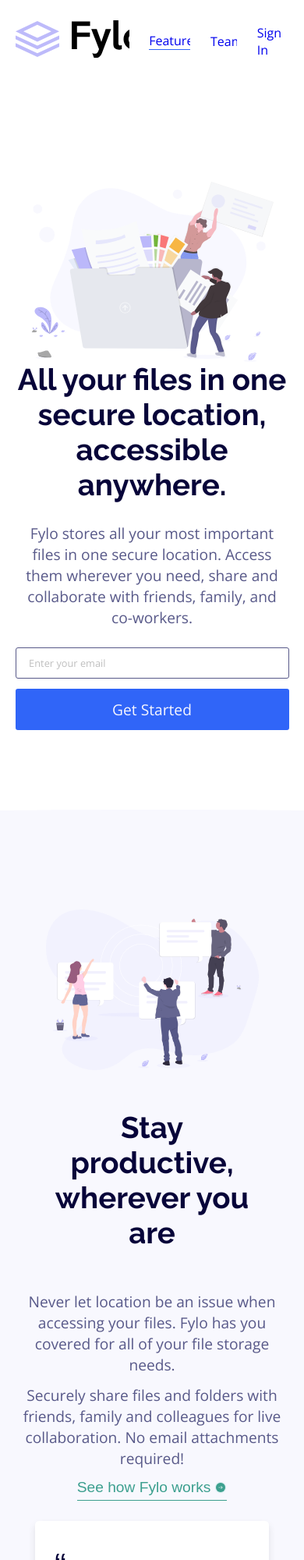
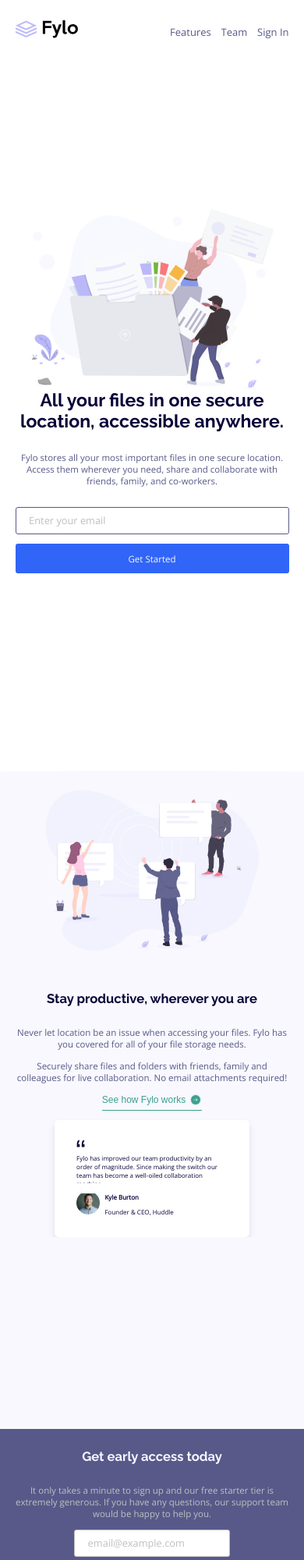
Before and after one commit to Deleau20/Challenge-Formation, a plain HTML site: page index.html in a window 390 px wide. Shown: the top 2000 px of the page at 78% size. Drawn offline with nearby package versions, Linux system fonts and the light colour scheme.

Commit message:
code pour la responsivité max à 425px

```diff
--- a/css/style.css
+++ b/css/style.css
@@ -64,10 +64,6 @@ section {
   transition: 3s;
 }
 
-.header .navbar ul li:hover,
-.header .navbar ul li.active {
-  border-bottom: 1px solid var(--bright-blue);
-}
 
 .home {
   display: flex;
@@ -295,6 +291,12 @@ footer {
   border: 1px solid var(--light-gray);
 }
 
+.team .team-content .team-email input::placeholder {
+  font-family: var(--open-sans-family);
+  font-size: 1rem;
+  color: var(--light-gray);
+}
+
 .team .team-content .team-email .btn {
   font-family: var(--open-sans-family);
   font-size: 1rem;
@@ -333,11 +335,11 @@ footer {
 .footer-nav .nav-links ul {
   display: flex;
   flex-direction: column;
-  color: var(--light-gray);
+  color: white;
 }
 
 .footer-nav .nav-links ul a {
-  color: var(--light-gray);
+  color: white;
   gap: 2rem;
 }
 
@@ -499,7 +501,7 @@ footer {
   .team .team-content .team-text h2 {
     font-family: var(--raleway-family);
     font-size: 2rem;
-    font-weight: var(--raleway-weights);
+    font-weight: bolder;
     color: var(--light-grayish-blue);
     margin-bottom: 2rem;
   }
@@ -514,6 +516,158 @@ footer {
 }
 
 
-@media (min-width: 320px){
+@media (max-width: 425px){
+  .header .logo img{
+    width: 80px;
+  }
 
+  .header .navbar ul li{
+    margin-left: 1rem;
+  }
+
+  .header .navbar ul li a{
+    font-size: 13px;
+    color: var(--desaturated-blue);
+  }
+
+  section {
+    min-height: 100vh;
+    padding: 2rem 5%;
+  }
+
+  .home .home-content h1{
+    font-size: 1.8rem;
+  }
+
+  .home .home-content p{
+    font-size: .9rem;
+  }
+
+  .home .home-content .home-email{
+    height: 35px;
+  }
+
+  .home .home-content .btn{
+    font-size: .9rem;
+    padding: .9rem 2rem;
+  }
+
+  .features-text{
+    width: 100%;
+  }
+
+  .features .features-content .features-text h2{
+    font-size: 1.3rem;
+    margin: 0;
+    margin-bottom: 2rem;
+    margin-top: 4rem;
+  }
+
+  .features .features-content .features-text p{
+    font-size: .9rem;
+  }
+
+
+  .features .features-content .features-text .features-btn button{
+    font-size: 12px;
+  }
+
+  .features .features-content .features-text .features-testimony {
+    display: flex;
+    flex-direction: column;
+    align-items: start;
+    padding: 2rem 8%;
+    justify-content: center;
+    margin-top: 1rem;
+    background-color: white;
+    width: 250px;
+    height: 150px;
+    border-radius: 5px;
+    box-shadow: 0px 5px 10px rgba(0, 0, 0, 0.1);
+  }
+
+  .features .features-content .features-text .features-testimony p{
+    font-size: 8px;
+  }
+
+  .testimony-profil {
+    width: 30px;
+    border-radius: 50%;
+    border: 2px solid var(--white-color);
+  }
+
+  .testimony-author {
+    display: flex;
+    align-items: center;
+    column-gap: 0.5rem;
+  }
+
+  .author-info .author-name {
+    font-size: 8px;
+    color: var(--very-dark-blue);
+  }
+
+  .author-info .author-job {
+    font-size: 8px;
+    font-weight: 400;
+    color: var(--very-dark-blue);
+  }
+
+
+  .team .team-content .team-text h2{
+    font-size: 1.3rem;
+    font-weight: bolder;
+    margin-bottom: 2rem;
+  }
+
+  .team .team-content .team-text p{
+    font-size: .9rem;
+    text-align: center;
+  }
+
+  .team .team-content .team-email input{
+    width: 200px;
+    height: 35px;
+  }
+
+  .team .team-content .team-email .btn{
+    width: 200px;
+    height: 35px;
+    font-size: .9rem;
+    font-weight: bold;
+  }
+
+  .footer-nav{
+    flex-direction: column;
+    justify-content: center;
+    gap: 2rem;
+    padding-left: 1rem;
+  }
+
+  .nav-links{
+    margin-bottom: 2rem;
+  }
+
+  .footer-logo{
+    margin-bottom: 2rem;
+    padding-left: 1rem;
+  }
+
+  .footer-nav .nav-links ul a{
+    margin-bottom: 1rem;
+  }
+
+  .footer-nav .nav-social{
+    display: flex;
+    justify-content: center;
+    width: 100%;
+    padding: 0;
+    gap: 1rem;
 }
+
+  .footer-nav .nav-social span{
+    padding-top: 1rem;
+    padding-right: 1rem;
+    color: white;
+  }
+}
--- a/index.html
+++ b/index.html
@@ -26,7 +26,7 @@
 
     <nav class="navbar">
       <ul class="nav-list">
-        <li class="nav-item active">
+        <li class="nav-item">
           <a href="#features" class="nav-link">Features</a>
         </li>
         <li class="nav-item">
@@ -131,7 +131,7 @@
       </div>
       <div class="footer-nav">
         <div class="nav-address">
-          <span style="margin-bottom: 1rem;">
+          <span style="margin-bottom: 1.5rem;">
             <img src="./images/icon-phone.svg" alt="icon-phone" />
             <p>Phone: +1-543-123-4567</p>
           </span>
```
